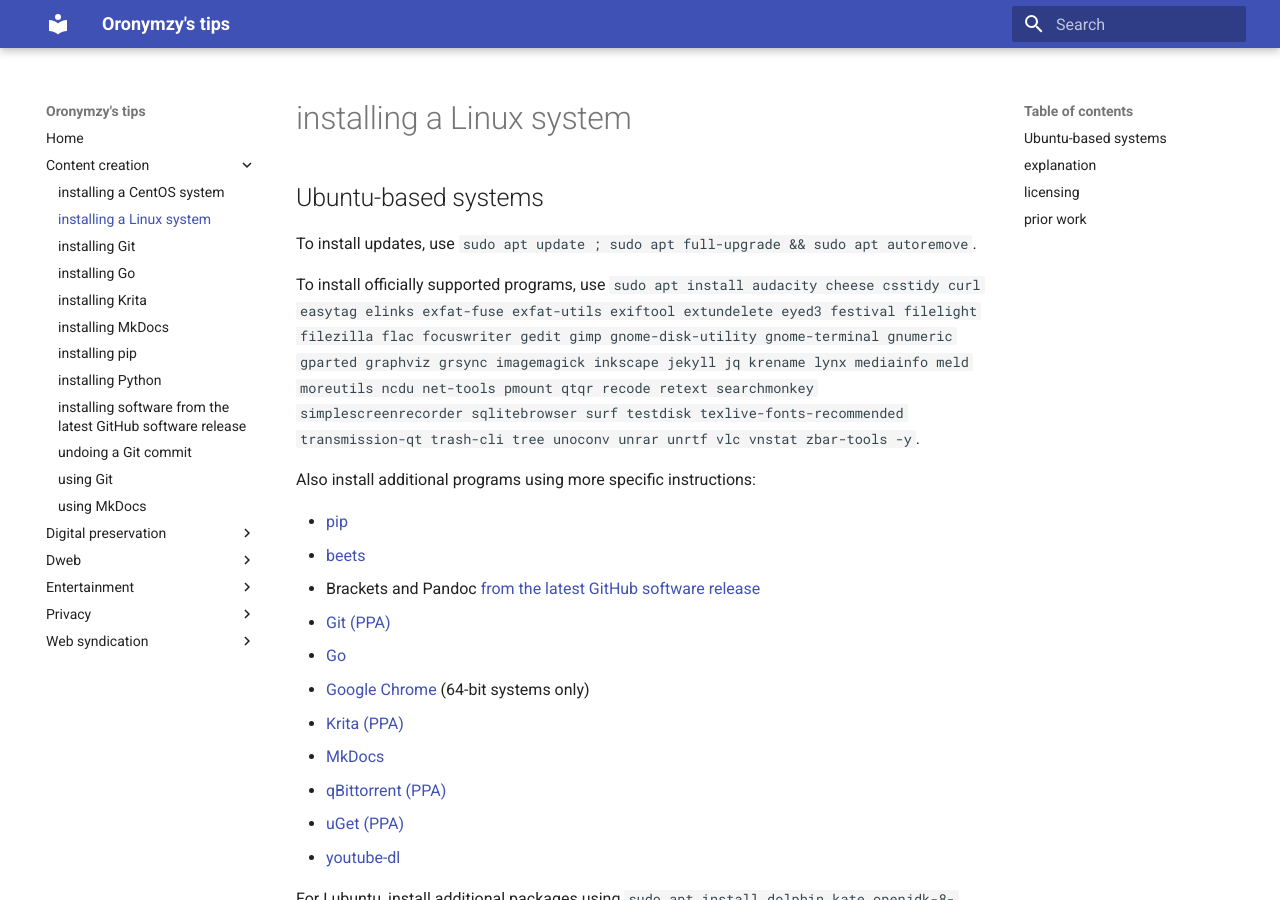
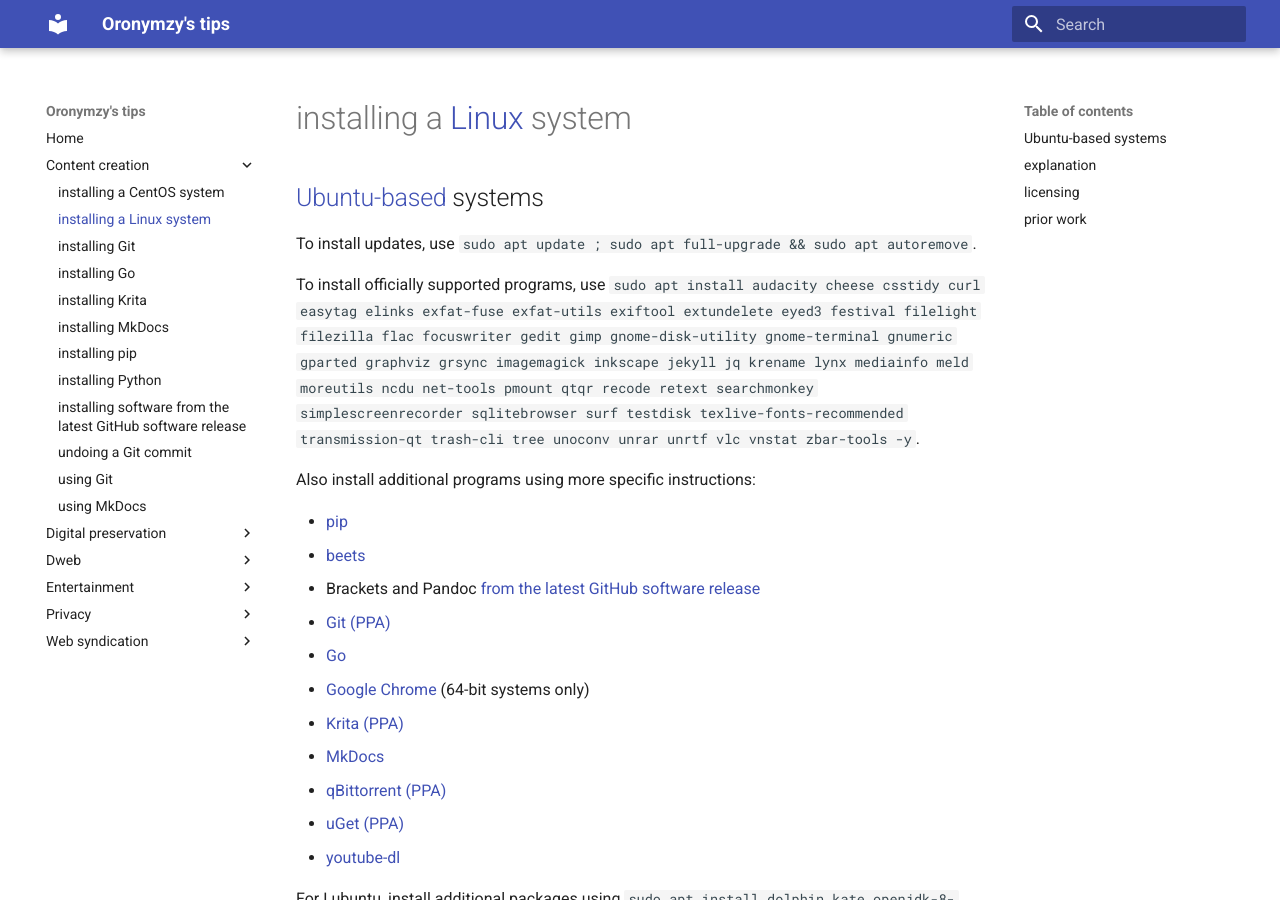
Before and after one commit to oronymzy/tips, an MkDocs documentation site: the page built from docs/insLnxS.md, in a window 1280 px wide and 900 px high. Built offline with MkDocs 1.6.1 and Material for MkDocs 9.7.7, drawn with Linux system fonts in a browser that asks for light colours.

Commit message:
Add heading hyperlinks

```diff
--- a/docs/insLnxS.md
+++ b/docs/insLnxS.md
@@ -1,5 +1,5 @@
-# installing a Linux system
-## Ubuntu-based systems
+# installing a [Linux] system
+## [Ubuntu-based] systems
 
 To install updates, use `sudo apt update ; sudo apt full-upgrade && sudo apt autoremove`.
 
```
Also changed, not shown: other parts of docs/insLnxS.md (+2 -0 lines).
